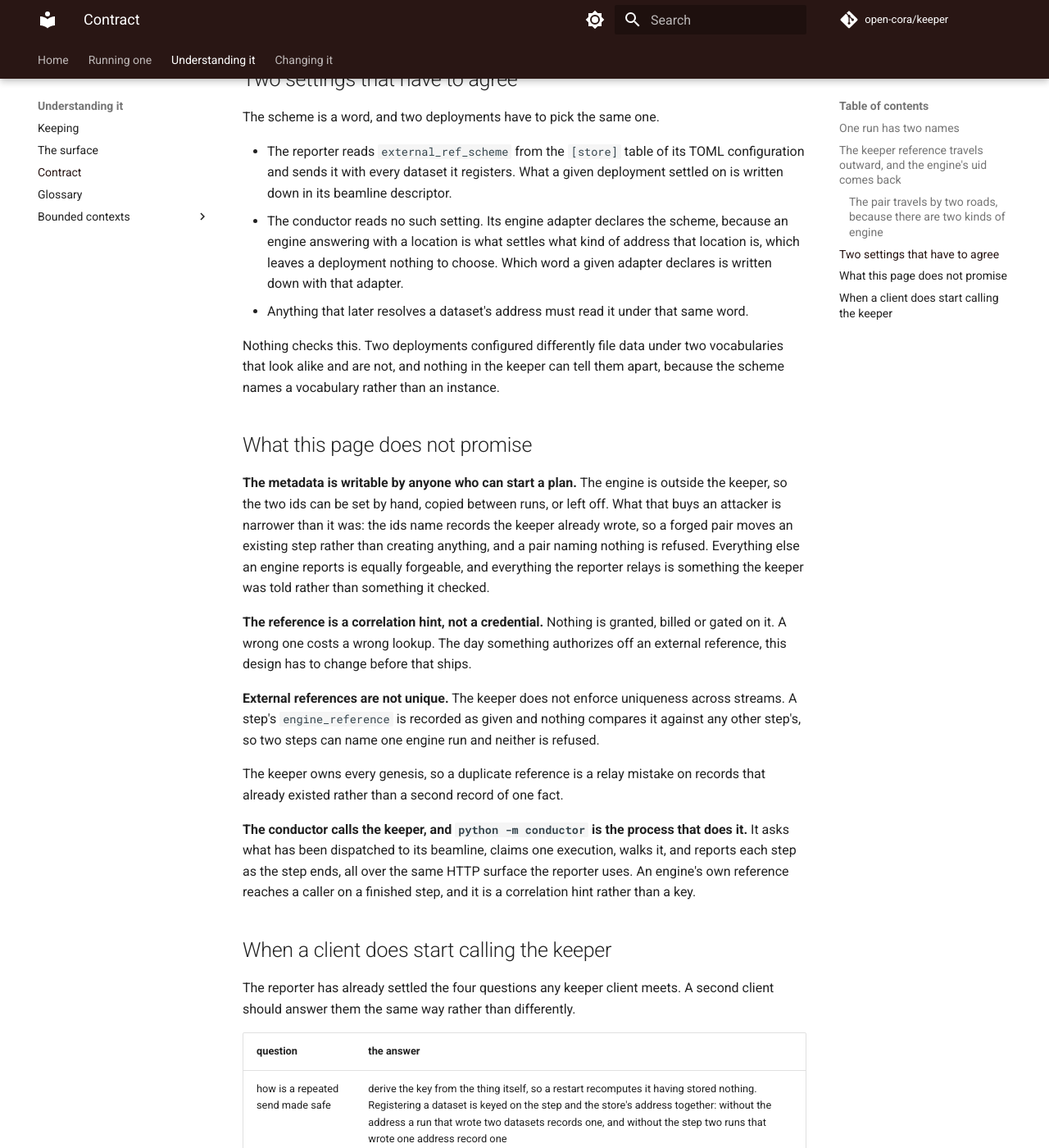
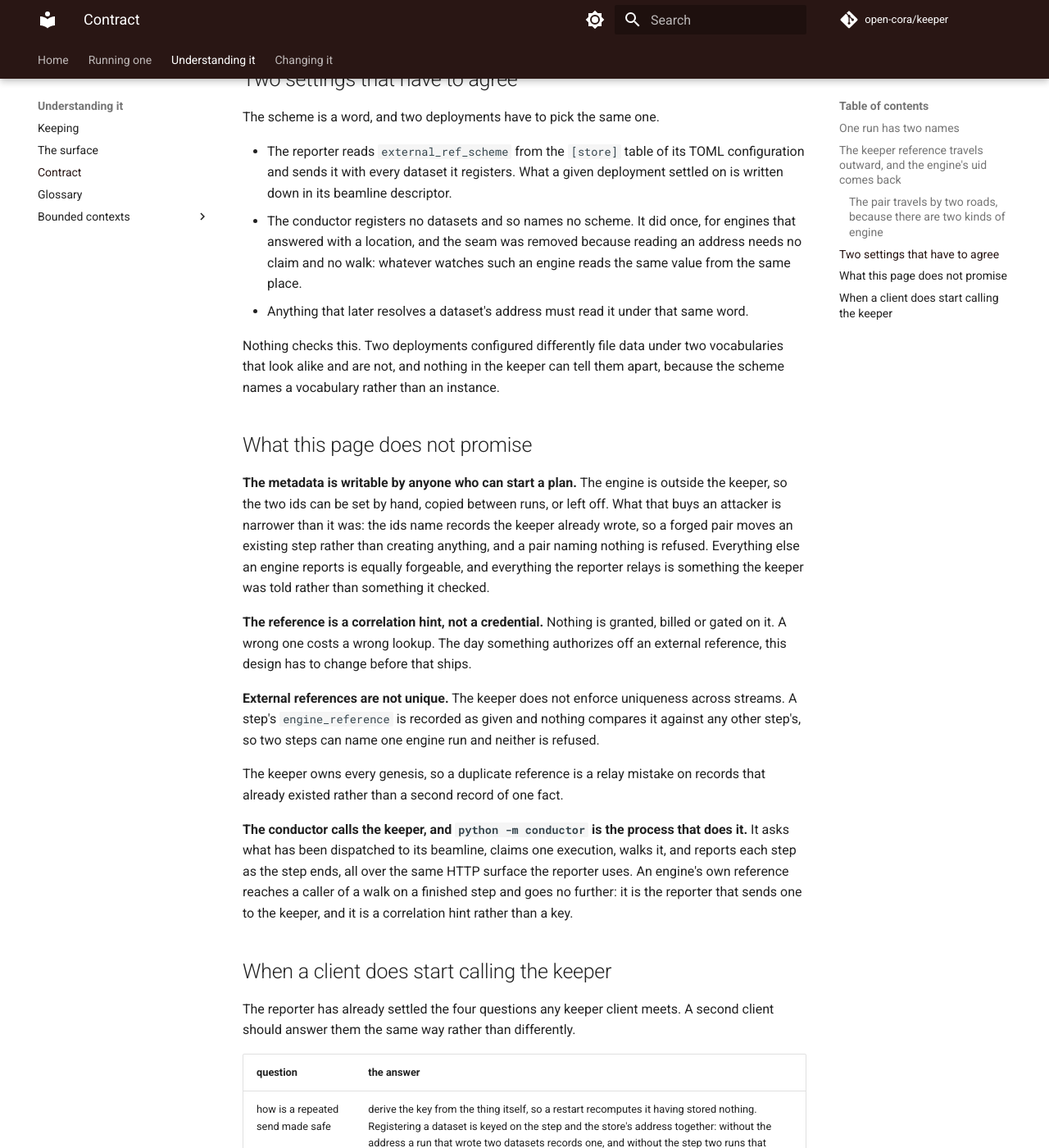
Before and after one commit to open-cora/keeper, an MkDocs documentation site: the page built from docs/reference/client-contract.md, in a window 1280 px wide and 1400 px high, scrolled down 2078 px. Shown: the whole window at 82% size. Built offline with MkDocs 1.6.1 and Material for MkDocs 9.7.7, drawn with Linux system fonts in a browser that asks for light colours; some web fonts are replaced; comment, search, counter and statistics services are not loaded.

Commit message:
refactor(conductor): a conductor and a reporter registered one address twice
The conductor filed a dataset where its engine answered with a location
rather than a name, on the reasoning that nothing needed resolving and it
was already holding the address. The premise was false for the engine it
was written for. A reporter watching a TomoScan server resolves nothing
either: it polls the same record, reads the same FullFileName and
registers it. Both answered, and a beamline running both wrote one address
against one step twice. That worked only because both sides were built to
absorb it, which is a system tolerating a duplication rather than one that
does not have it.

The line replacing reference_scheme is whether driving is required to know
a thing. How a step ended under its own claim cannot be known without
having driven it. Where the data went, and what the engine called the run,
can be read by anything watching. Holding a value at the moment a call
returns is proximity, not ownership, and proximity is what the removed
seam mistook for a reason.

So Filing, Address, reference_scheme, HttpFiling, dataset_key_for,
filing_for and the engine_reference arm of the step report come out. What
stays is Tasking, Adjusting, Running and Reporting, plus the engine's own
reference and word on Ran, read inside a walk and sent nowhere.

Two tests go with the behaviour they covered. The second carries a
condition worth stating here because nothing enforces it: the root tier's
comparison of the conductor's and the reporter's spellings of the dataset
retry key was the only thing anywhere holding them together. Deleting it
is correct exactly as long as the conductor registers none. If filing
returns in any shape that comparison returns in the same change, or the
two spellings drift and no lane anywhere goes red.

This is not safe to deploy on its own, and the ordering is the point. No
reporter runs at any beamline today and none is installed at 19-BM or
7-BM, so at those two this removes the only dataset path rather than a
duplicate. Dropping engine_reference blinds list_steps_without_datasets at
the same moment: its filter is engine_reference IS NOT NULL AND dataset_id
IS NULL, both halves now come from the reporter, and the listing cannot
distinguish no gaps from no way to see one. The reporter goes first.

docs/responsibilities.md holds the axis, the measurements behind it and
that ordering.

Co-Authored-By: Claude Opus 5 (1M context) <noreply@anthropic.com>

```diff
--- a/docs/reference/client-contract.md
+++ b/docs/reference/client-contract.md
@@ -61,7 +61,7 @@ Both are implemented. `conductor.adapters.bluesky_engine` writes the pair into t
 The scheme is a word, and two deployments have to pick the same one.
 
 - The reporter reads `external_ref_scheme` from the `[store]` table of its TOML configuration and sends it with every dataset it registers. What a given deployment settled on is written down in its beamline descriptor.
-- The conductor reads no such setting. Its engine adapter declares the scheme, because an engine answering with a location is what settles what kind of address that location is, which leaves a deployment nothing to choose. Which word a given adapter declares is written down with that adapter.
+- The conductor registers no datasets and so names no scheme. It did once, for engines that answered with a location, and the seam was removed because reading an address needs no claim and no walk: whatever watches such an engine reads the same value from the same place.
 - Anything that later resolves a dataset's address must read it under that same word.
 
 Nothing checks this. Two deployments configured differently file data under two vocabularies that look alike and are not, and nothing in the keeper can tell them apart, because the scheme names a vocabulary rather than an instance.
@@ -76,7 +76,7 @@ Nothing checks this. Two deployments configured differently file data under two
 
 The keeper owns every genesis, so a duplicate reference is a relay mistake on records that already existed rather than a second record of one fact.
 
-**The conductor calls the keeper, and `python -m conductor` is the process that does it.** It asks what has been dispatched to its beamline, claims one execution, walks it, and reports each step as the step ends, all over the same HTTP surface the reporter uses. An engine's own reference reaches a caller on a finished step, and it is a correlation hint rather than a key.
+**The conductor calls the keeper, and `python -m conductor` is the process that does it.** It asks what has been dispatched to its beamline, claims one execution, walks it, and reports each step as the step ends, all over the same HTTP surface the reporter uses. An engine's own reference reaches a caller of a walk on a finished step and goes no further: it is the reporter that sends one to the keeper, and it is a correlation hint rather than a key.
 
 ## When a client does start calling the keeper
 
```
